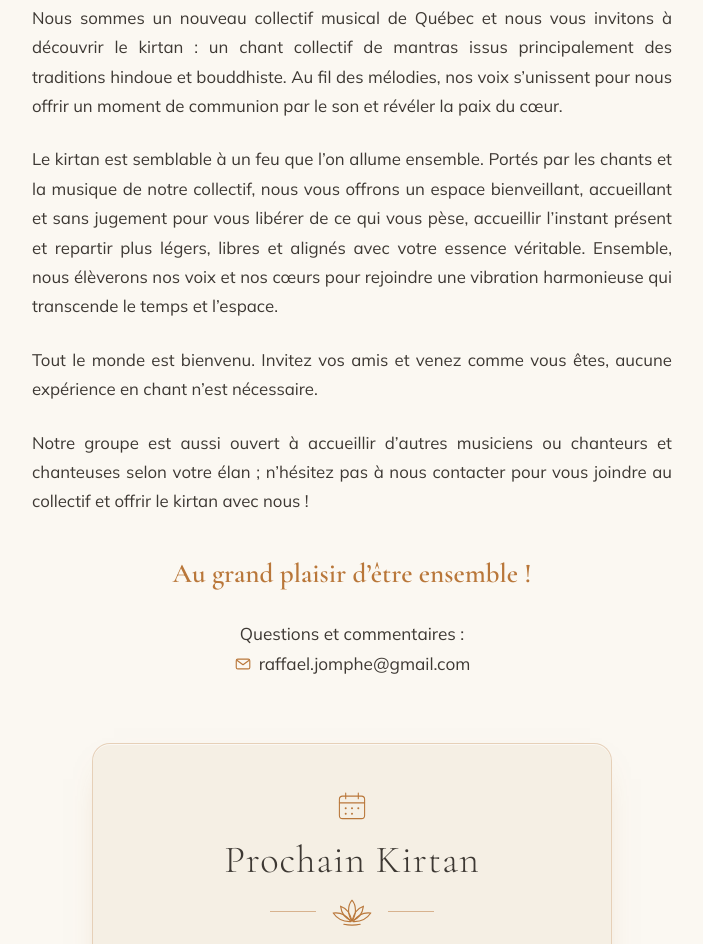
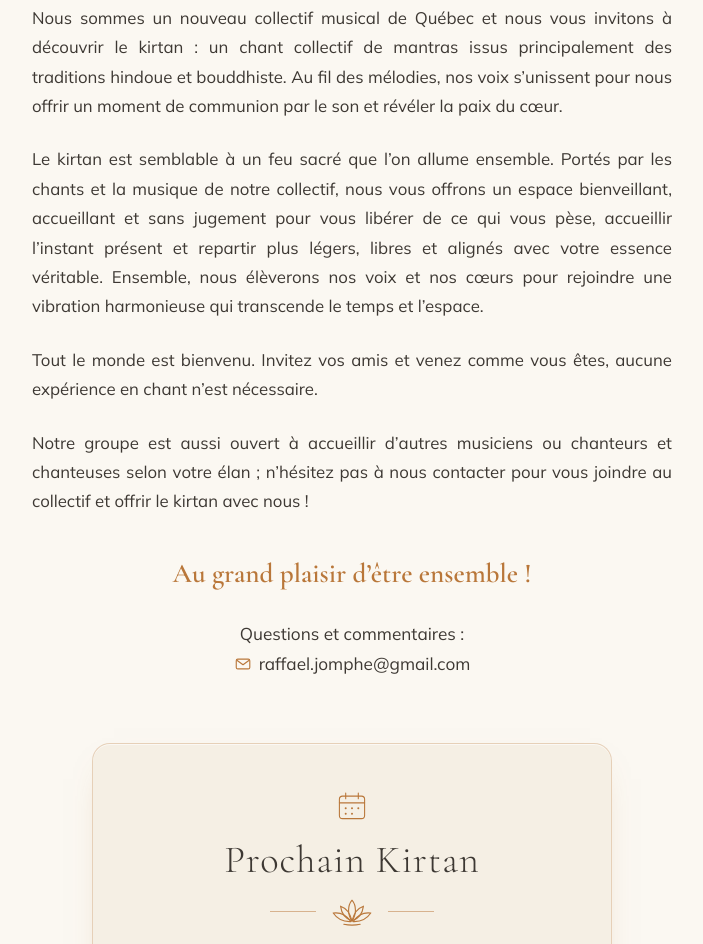
Before and after one commit to RGJP/kirtan, a plain HTML site: page index.html in a window 1280 px wide. Shown: the part 1155-2099 px from the top of the page, without its empty margins (288-991 px from the left). Drawn offline with nearby package versions, Linux system fonts and the light colour scheme; a web font is replaced by a local one.

Commit message:
« feu sacré » dans le texte de présentation
Co-Authored-By: Claude Opus 5.5 <noreply@anthropic.com>
Claude-Session: https://claude.ai/code/session_01XXnNrDkG8PCCivDpL6JSou

```diff
--- a/index.html
+++ b/index.html
@@ -519,7 +519,7 @@
 
       <p>Nous sommes un nouveau collectif musical de Québec et nous vous invitons à découvrir le kirtan : un chant collectif de mantras issus principalement des traditions hindoue et bouddhiste. Au fil des mélodies, nos voix s’unissent pour nous offrir un moment de communion par le son et révéler la paix du cœur.</p>
 
-      <p>Le kirtan est semblable à un feu que l’on allume ensemble. Portés par les chants et la musique de notre collectif, nous vous offrons un espace bienveillant, accueillant et sans jugement pour vous libérer de ce qui vous pèse, accueillir l’instant présent et repartir plus légers, libres et alignés avec votre essence véritable. Ensemble, nous élèverons nos voix et nos cœurs pour rejoindre une vibration harmonieuse qui transcende le temps et l’espace.</p>
+      <p>Le kirtan est semblable à un feu sacré que l’on allume ensemble. Portés par les chants et la musique de notre collectif, nous vous offrons un espace bienveillant, accueillant et sans jugement pour vous libérer de ce qui vous pèse, accueillir l’instant présent et repartir plus légers, libres et alignés avec votre essence véritable. Ensemble, nous élèverons nos voix et nos cœurs pour rejoindre une vibration harmonieuse qui transcende le temps et l’espace.</p>
 
       <p>Tout le monde est bienvenu. Invitez vos amis et venez comme vous êtes, aucune expérience en chant n’est nécessaire.</p>
 
```
